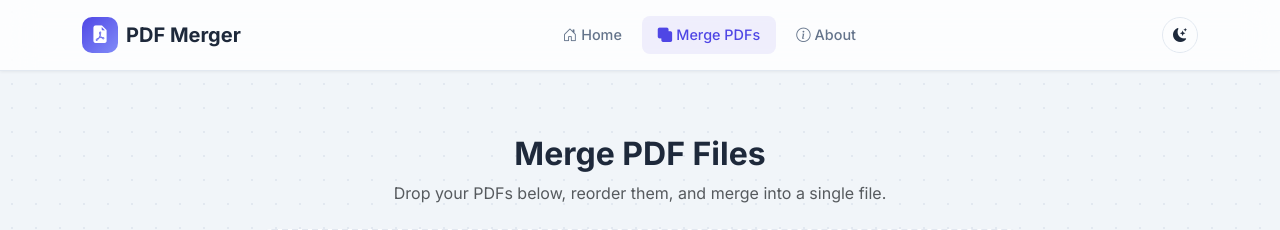
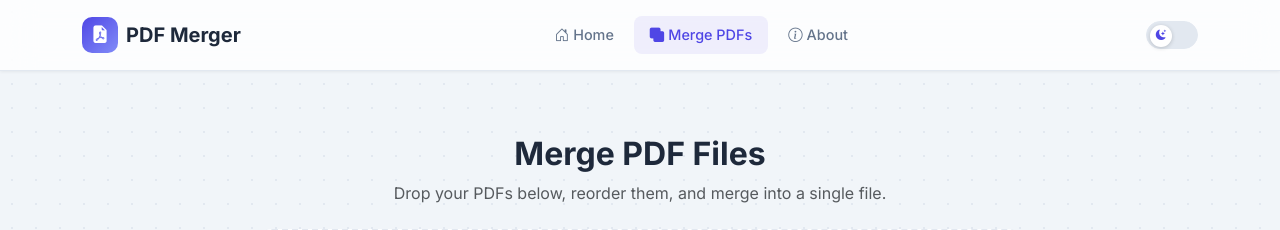
Before and after one commit to junaidumbc/PDF_Merger-Claude-Code, a Flask app: page /merge in a window 1280 px wide. Shown: the top 230 px of the page. Run offline with Flask 3, Linux system fonts and the light colour scheme.

Commit message:
Add dark mode toggle switch with smooth theme transitions
Replace the plain icon button with an iOS-style sliding toggle switch in
the navbar. Track turns indigo in dark mode, thumb slides right with an
amber sun icon. Adds smooth background/color transitions on key surfaces
and fixes a hardcoded light-red hover background on the file remove button
that broke in dark mode.

Co-Authored-By: Claude Sonnet 4.6 <noreply@anthropic.com>

```diff
--- a/static/css/style.css
+++ b/static/css/style.css
@@ -30,6 +30,17 @@
     --shadow-sm: 0 1px 3px rgba(0,0,0,0.2);
     --shadow: 0 4px 20px rgba(0,0,0,0.3);
     --shadow-lg: 0 10px 40px rgba(0,0,0,0.4);
+}
+
+/* ===== Theme transition ===== */
+body,
+.navbar,
+.footer,
+.card,
+.floating-card,
+.upload-zone,
+.success-card {
+    transition: background-color 0.3s ease, color 0.3s ease, border-color 0.3s ease;
 }
 
 * {
@@ -103,23 +114,62 @@ body {
     background: rgba(79, 70, 229, 0.08);
 }
 
-.theme-toggle {
-    width: 36px;
-    height: 36px;
+/* ===== Theme Switch ===== */
+.theme-switch {
+    display: inline-flex;
+    align-items: center;
+    cursor: pointer;
+    background: none;
+    border: none;
     padding: 0;
+}
+
+.theme-switch-track {
+    position: relative;
+    width: 52px;
+    height: 28px;
+    border-radius: 14px;
+    background: var(--border);
+    border: 1.5px solid var(--border);
+    transition: background 0.3s ease, border-color 0.3s ease;
+    flex-shrink: 0;
+}
+
+[data-bs-theme="dark"] .theme-switch-track {
+    background: var(--primary);
+    border-color: var(--primary);
+}
+
+.theme-switch-thumb {
+    position: absolute;
+    top: 3px;
+    left: 3px;
+    width: 22px;
+    height: 22px;
+    border-radius: 50%;
+    background: #ffffff;
+    box-shadow: 0 1px 4px rgba(0, 0, 0, 0.18);
     display: flex;
     align-items: center;
     justify-content: center;
-    border-radius: 50% !important;
-    transition: all 0.2s;
-    border-color: var(--border);
-    color: var(--text-muted);
+    font-size: 0.65rem;
+    color: var(--primary);
+    transition: transform 0.3s cubic-bezier(0.4, 0, 0.2, 1), box-shadow 0.2s ease;
 }
 
-.theme-toggle:hover {
-    background: var(--primary);
-    border-color: var(--primary);
-    color: white;
+[data-bs-theme="dark"] .theme-switch-thumb {
+    transform: translateX(24px);
+    color: #f59e0b;
+    box-shadow: 0 1px 6px rgba(0, 0, 0, 0.3);
+}
+
+.theme-switch:hover .theme-switch-thumb {
+    box-shadow: 0 2px 8px rgba(0, 0, 0, 0.22);
+}
+
+.theme-switch:focus-visible .theme-switch-track {
+    outline: 2px solid var(--primary);
+    outline-offset: 2px;
 }
 
 /* ===== Hero Section ===== */
@@ -426,6 +476,11 @@ body {
     background: #fef2f2;
 }
 
+[data-bs-theme="dark"] .file-item .remove-btn:hover {
+    color: #f87171;
+    background: rgba(239, 68, 68, 0.15);
+}
+
 /* ===== Success State ===== */
 .success-card {
     background: var(--surface);
--- a/static/js/main.js
+++ b/static/js/main.js
@@ -21,6 +21,7 @@ document.addEventListener('DOMContentLoaded', () => {
         icon.className = theme === 'light'
             ? 'bi bi-moon-stars-fill'
             : 'bi bi-sun-fill';
+        toggle.setAttribute('aria-checked', theme === 'dark' ? 'true' : 'false');
     }
 
     // Set active nav link based on current path
--- a/templates/base.html
+++ b/templates/base.html
@@ -35,8 +35,12 @@
                     </li>
                 </ul>
                 <div class="d-flex align-items-center gap-2">
-                    <button class="btn btn-sm btn-outline-secondary rounded-pill theme-toggle" id="themeToggle" title="Toggle theme">
-                        <i class="bi bi-moon-stars-fill"></i>
+                    <button class="theme-switch" id="themeToggle" role="switch" aria-checked="false" title="Toggle dark mode" aria-label="Toggle dark mode">
+                        <span class="theme-switch-track">
+                            <span class="theme-switch-thumb">
+                                <i class="bi bi-moon-stars-fill"></i>
+                            </span>
+                        </span>
                     </button>
                 </div>
             </div>
```
